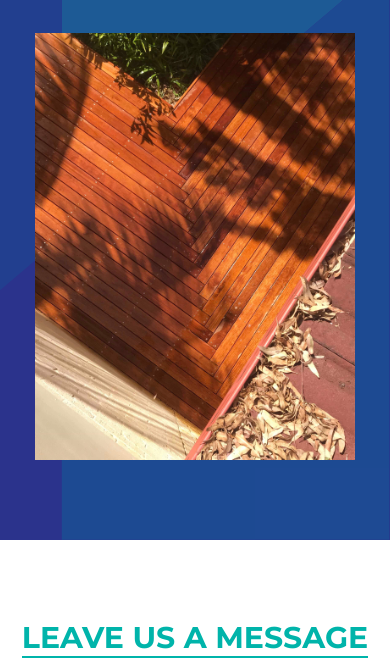
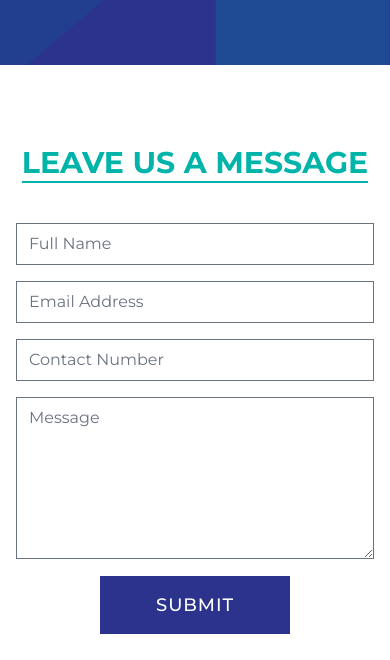
Before and after one commit to phirannodesigns/bfhomes.com.au, a Gatsby site: page /contact-us in a window 390 px wide. Shown: the part 803-1463 px from the top of the page. Built offline with nearby package versions, Linux system fonts and the light colour scheme; Gatsby itself is replaced by a stand-in of ours; what @tailwindcss/typography, tailwindcss-line-clamp would draw is missing.

Commit message:
Hide image on mobile

```diff
--- a/src/pages/contact-us.tsx
+++ b/src/pages/contact-us.tsx
@@ -87,10 +87,9 @@ function ContactInfo({ imageData }) {
                 </div>
               </div>
             </div>
-            <div className="relative w-full max-w-xs mx-auto">
+            <div className="relative hidden w-full max-w-xs mx-auto sm:block">
               <div className="relative h-0 aspect-w-3 aspect-h-4">
                 <div className="absolute inset-0 flex">
-                  {/* // TODO replace image */}
                   <GatsbyImage image={imageData} alt="" className="flex-1" />
                 </div>
               </div>
```
